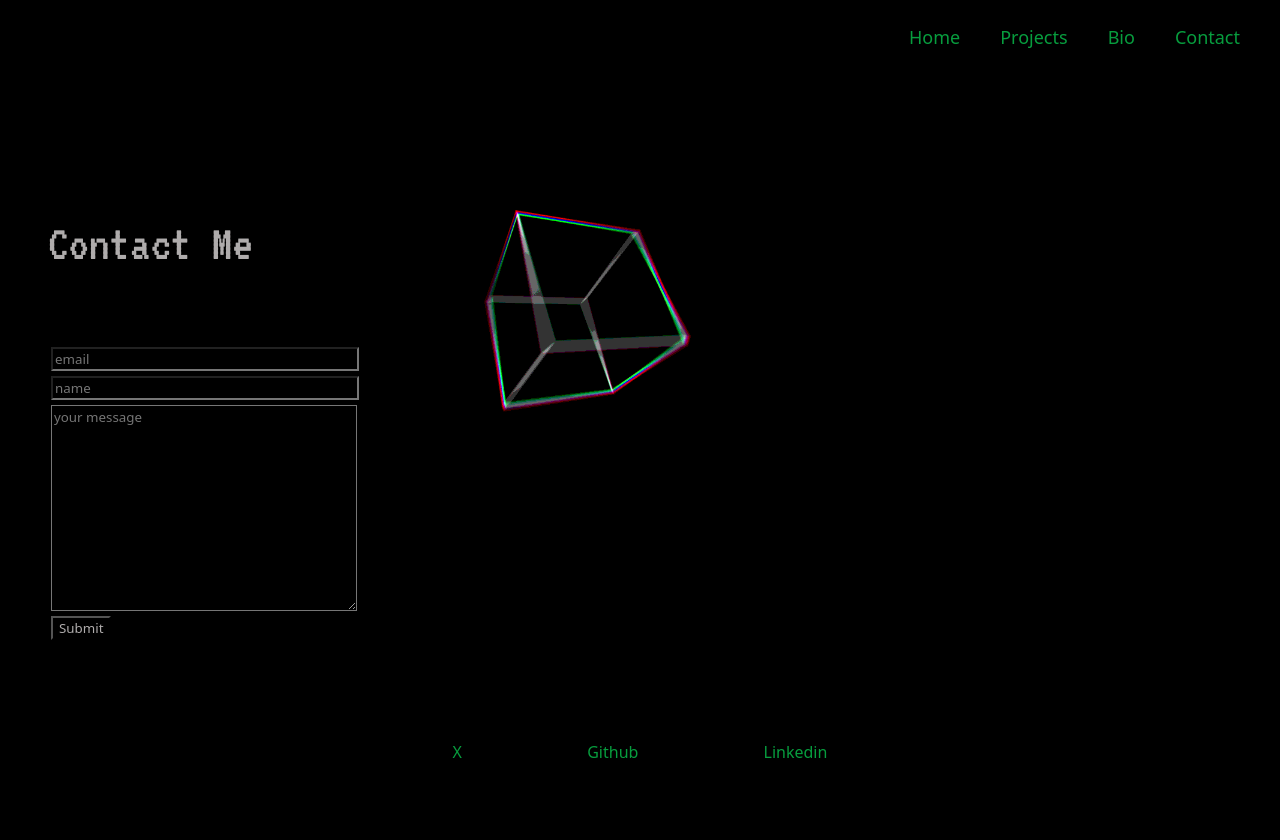
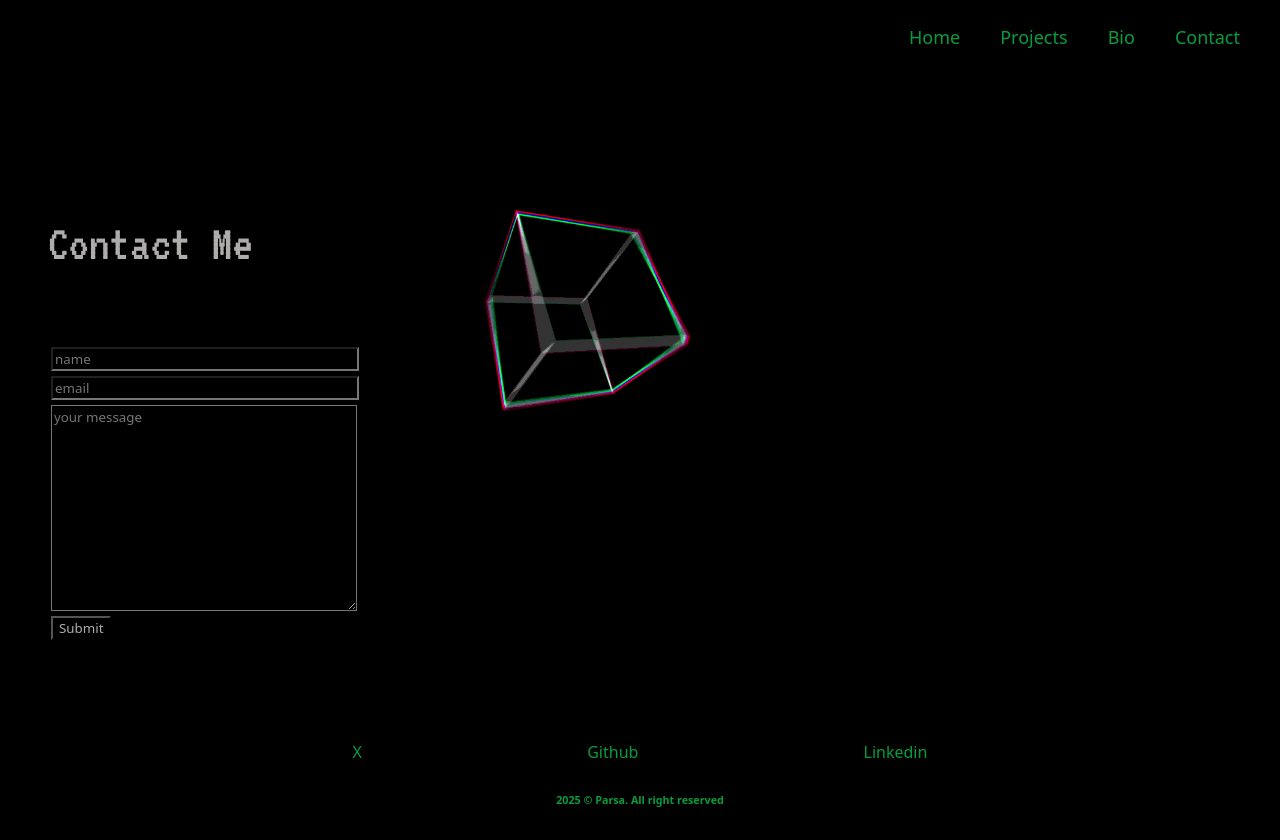
Before and after one commit to parsamh8/Portfolio-React, a React (Vite) app: page /contact in a window 1280 px wide. Before the commit the page ends 800 px from the top, so only its background shows below. Built offline with nearby package versions, Linux system fonts and the light colour scheme.

Commit message:
modify the ui/footer

```diff
--- a/src/components/Footer.jsx
+++ b/src/components/Footer.jsx
@@ -8,6 +8,7 @@ export default function Footer () {
             <a target="_blank" href="https://github.com/parsamh8" >Github</a>
             <a target="_blank" href="https://www.linkedin.com/in/parsamh/" >Linkedin</a>
         </div>
+        <h6 className="center green">2025 &copy; Parsa. All right reserved </h6>
     </footer>
     )
 };
--- a/src/components/Form.jsx
+++ b/src/components/Form.jsx
@@ -4,7 +4,7 @@ import { useState } from 'react';
 function Form() {
 
     const [email, setEmail] = useState('');
-    const [userName, setUserName] = useState('');
+    const [name, setUserName] = useState('');
     const [message, themessage] = useState('');
     const [errorMessage, setErrorMessage] = useState('');
 
@@ -16,7 +16,7 @@ function Form() {
 
         if (inputType === 'email') {
             setEmail(inputValue);
-        } else if (inputType === 'userName') {
+        } else if (inputType === 'name') {
             setUserName(inputValue);
         } else {
             themessage(inputValue);
@@ -27,7 +27,7 @@ function Form() {
         e.preventDefault();
 
         // First we check to see if the email is not valid or if the userName is empty. If so we set an error message to be displayed on the page.
-        if (!validateEmail(email) || !userName) {
+        if (!validateEmail(email) || !name) {
             setErrorMessage(`Email or Name is invalid.`);
             // We want to exit out of this code block if something is wrong so that the user can correct it
             return;
@@ -45,30 +45,33 @@ function Form() {
 
     return (
         <div>
-            <div style={{paddingLeft: 23}} className="container text-center contact-me-form">
+            <div style={{ paddingLeft: 23 }} className="container text-center contact-me-form">
                 <div></div>
-                <form  className="form" onSubmit={handleFormSubmit}>
+                <form action="https://api.web3forms.com/submit" method="POST" className="form" onSubmit={handleFormSubmit}>
+                    <input type="hidden" name="access_key" value="7fd63e3d-ec66-4bc4-ae1c-590dad675148"/>
+
+                    <input
+                        value={name}
+                        name="name" required
+                        onChange={handleInputChange}
+                        type="text"
+                        placeholder="name"
+                    />
                     <input
                         value={email}
-                        name="email"
+                        name="email" required
                         onChange={handleInputChange}
                         type="email"
                         placeholder="email"
                     />
-                    <input
-                        value={userName}
-                        name="userName"
-                        onChange={handleInputChange}
-                        type="text"
-                        placeholder="name"
-                    />
                     <textarea
                         value={message}
-                        name="message"
+                        name="message" required
                         onChange={handleInputChange}
                         type="message"
                         placeholder="your message"
-                    /><br/>
+                    ></textarea>
+                    <br/>
                     <button type="submit">Submit</button>
                 </form>
                 {errorMessage && (
--- a/src/style.css
+++ b/src/style.css
@@ -105,6 +105,7 @@ img {
 footer {
   width: 100%;
   text-align: center;
+  flex-direction: column;
   display: flex;
   justify-content: center;
   align-items: center;
@@ -119,10 +120,9 @@ footer {
 .footerInfo {
   display: flex;
   flex-wrap: nowrap;
-  /* justify-content: center; */
   justify-content: space-around;
   width: 100%;
-  max-width: 500px;
+  max-width: 800px;
 }
 
 .footerInfo a {
@@ -134,7 +134,6 @@ footer {
   transition: all 0.25s ease-in;
   display: inline-block;
   /* padding: 0 50px; */
-  margin-bottom: 20px;
   /* padding: 0 100px; */
 }
 
@@ -164,7 +163,6 @@ h1 {
 
 .center {
   text-align: center;
-  padding: 80px 0 0 0;
   justify-content: center;
   align-items: center;
 }
@@ -438,3 +436,7 @@ margin-top: 20vh;
   font-weight: 400;
   font-style: normal;
 }
+
+.green {
+  color: var(--green);
+}
```
Also changed, not shown: 1 other file (tests, documents, lock files or other folders).
